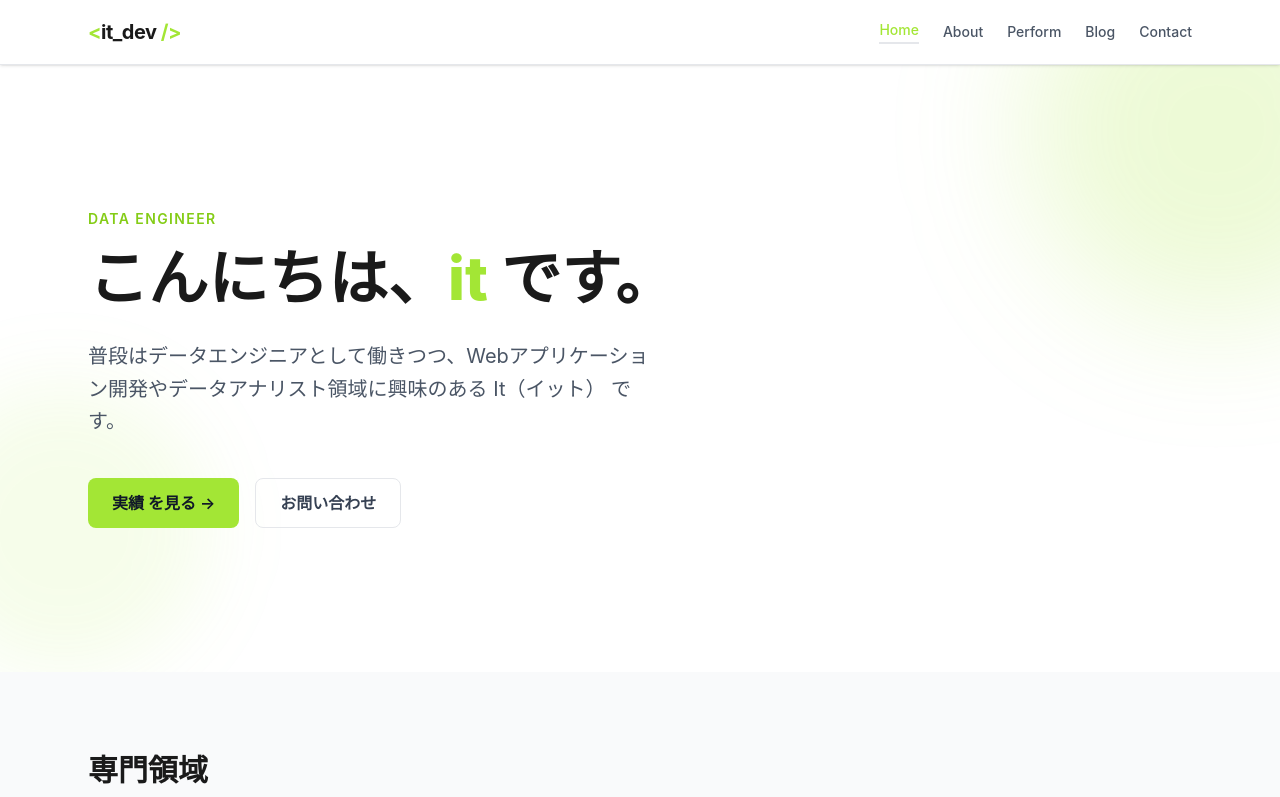
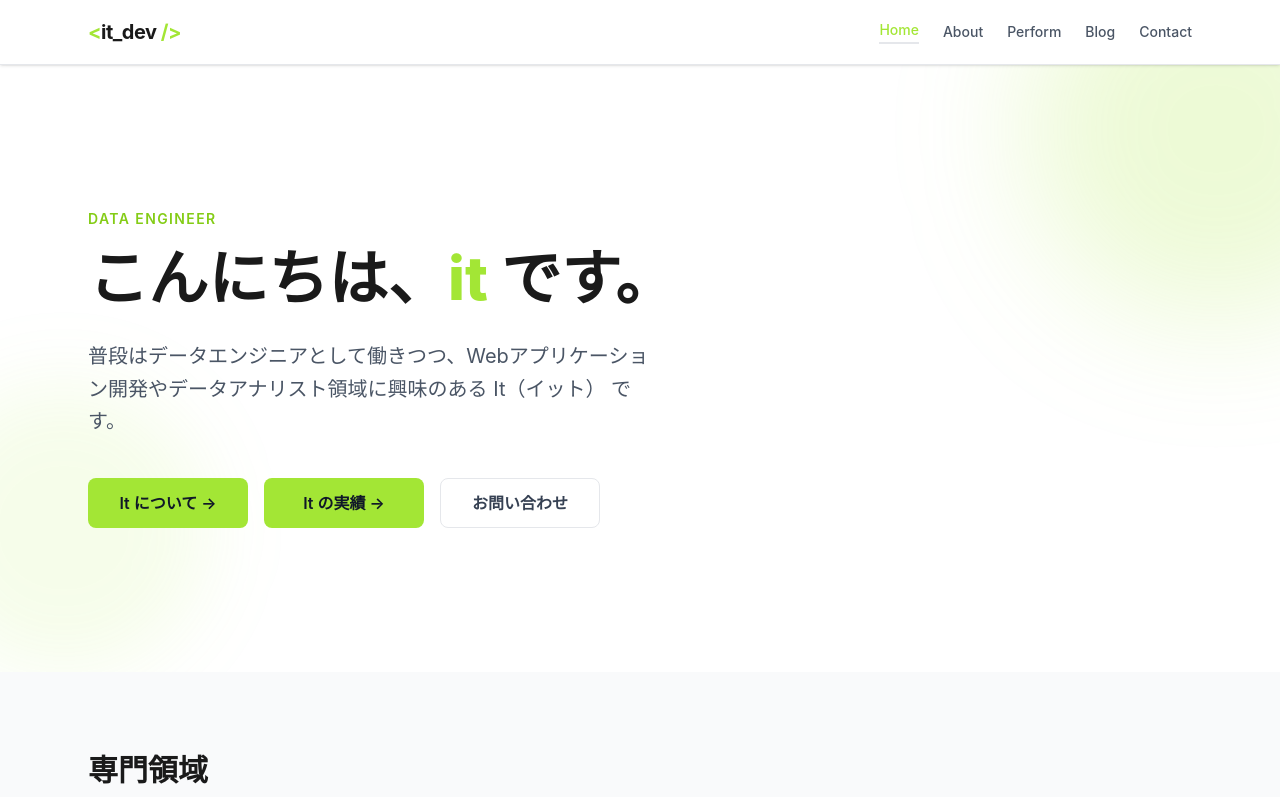
Before and after one commit to itto1018/it-dev, a Next.js app: page / in a window 1280 px wide. Shown: the top 797 px of the page. Built offline with nearby package versions, Linux system fonts and the light colour scheme.

Commit message:
ヒーローセクションのボタンのコンポーネント化

```diff
--- /dev/null
+++ b/src/app/components/Button.tsx
@@ -0,0 +1,22 @@
+import Link from 'next/link'
+
+type Props = {
+  href: string
+  variant?: 'primary' | 'outline'
+  children: React.ReactNode
+}
+
+const HeroButton = ({ href, variant = 'primary', children }: Props) => {
+  const base = 'inline-flex items-center justify-center w-full md:w-40 gap-2 font-semibold px-6 py-3 rounded-lg transition-colors'
+  const styles = {
+    primary: 'bg-[#a3e635] text-gray-900 hover:bg-[#84cc16]',
+    outline: 'border border-gray-300 text-gray-700 hover:border-[#a3e635] hover:text-[#84cc16]',
+  }
+  return (
+    <Link href={href} className={`${base} ${styles[variant]}`}>
+      {children}
+    </Link>
+  )
+}
+
+export default HeroButton
--- a/src/app/components/SpecialitiesCard.tsx
+++ b/src/app/components/SpecialitiesCard.tsx
@@ -1,4 +1,4 @@
-import { specialties_card } from '@/constants/home-constant'
+import { specialties_card } from '@/constants/home'
 import React from 'react'
 
 const SpecialitiesCard = () => {
--- a/src/app/page.tsx
+++ b/src/app/page.tsx
@@ -1,7 +1,8 @@
 import Link from 'next/link'
-import BlogList from './components/BlogList'
-import { specialties, hero, blog } from '../constants/home-constant'
-import SpecialitiesCard from './components/SpecialitiesCard'
+import { specialties, hero, blog } from '@/constants/home'
+import BlogList from '@/app/components/BlogList'
+import HeroButton from '@/app/components/Button'
+import SpecialitiesCard from '@/app/components/SpecialitiesCard'
 
 
 export default function Home() {
@@ -23,19 +24,10 @@ export default function Home() {
           <p className="text-gray-600 text-lg md:text-xl max-w-xl mb-10 leading-relaxed">
             {hero.discription}
           </p>
-          <div className="flex flex-wrap gap-4">
-            <Link
-              href="/perform"
-              className="inline-flex items-center gap-2 bg-[#a3e635] text-gray-900 font-semibold px-6 py-3 rounded-lg hover:bg-[#84cc16] transition-colors"
-            >
-              実績 を見る →
-            </Link>
-            <Link
-              href="/contact"
-              className="inline-flex items-center gap-2 border border-gray-300 text-gray-700 font-semibold px-6 py-3 rounded-lg hover:border-[#a3e635] hover:text-[#84cc16] transition-colors"
-            >
-              お問い合わせ
-            </Link>
+          <div className="flex flex-col sm:flex-row gap-4">
+            <HeroButton href="/about">It について →</HeroButton>
+            <HeroButton href="/perform">It の実績 →</HeroButton>
+            <HeroButton href="/contact" variant="outline">お問い合わせ</HeroButton>
           </div>
         </div>
       </section>
--- a/src/constants/home-constant.tsx
+++ b/src/constants/home.tsx
@@ -1,5 +1,4 @@
-import { title } from "process"
-
+// heroでHTMLタグを使用するため、jsx.Element型で定義
 const hero = {
   position: 'Data Engineer',
   title: (
```
